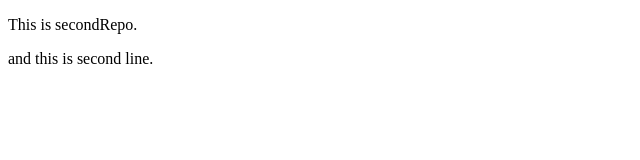
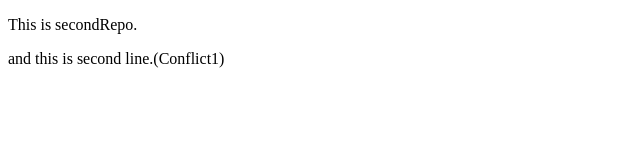
Before and after one commit to Geetanjali1815/SecondRepo, a plain HTML site: page index.html in a window 1280 px wide. Shown: the full height of the page, 0-640 px from the left. Drawn offline with Linux system fonts and the light colour scheme.

Commit message:
Conflict1 added

```diff
--- a/index.html
+++ b/index.html
@@ -9,7 +9,7 @@
 
 <body>
     <p>This is secondRepo.</p>
-    <p>and this is second line.</p>
+    <p>and this is second line.(Conflict1)</p>
 </body>
 
 </html>
```
